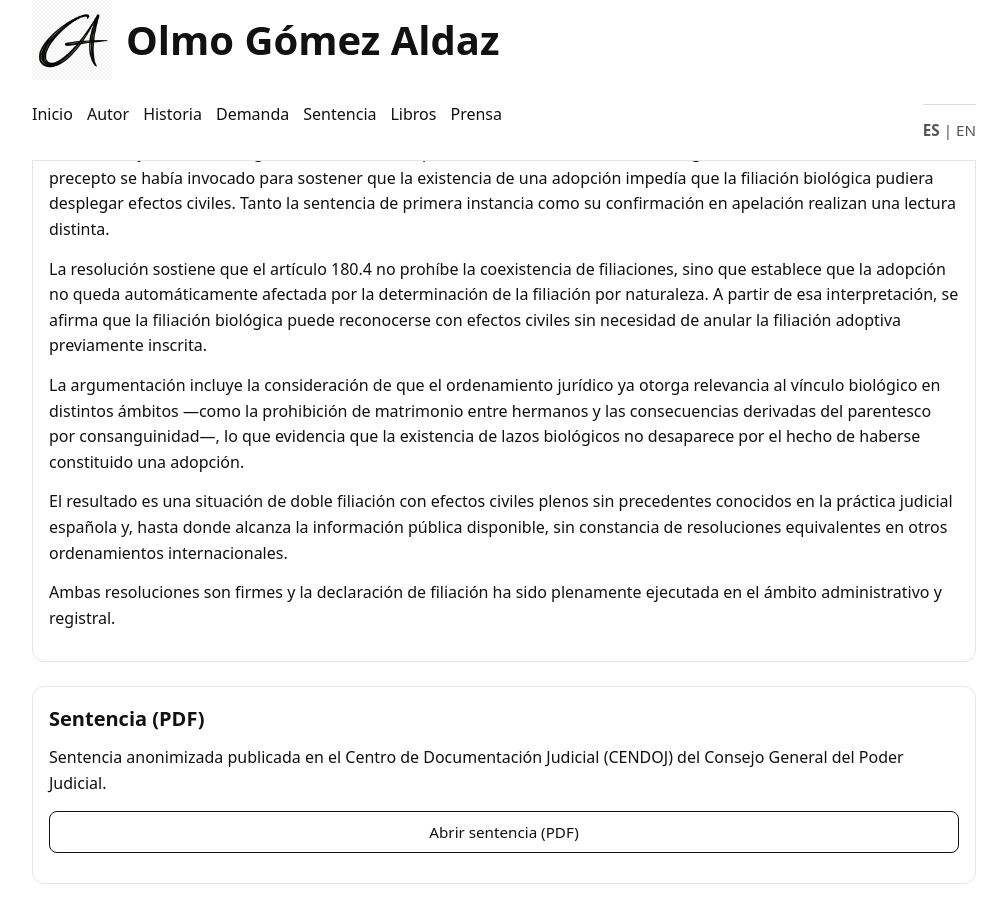
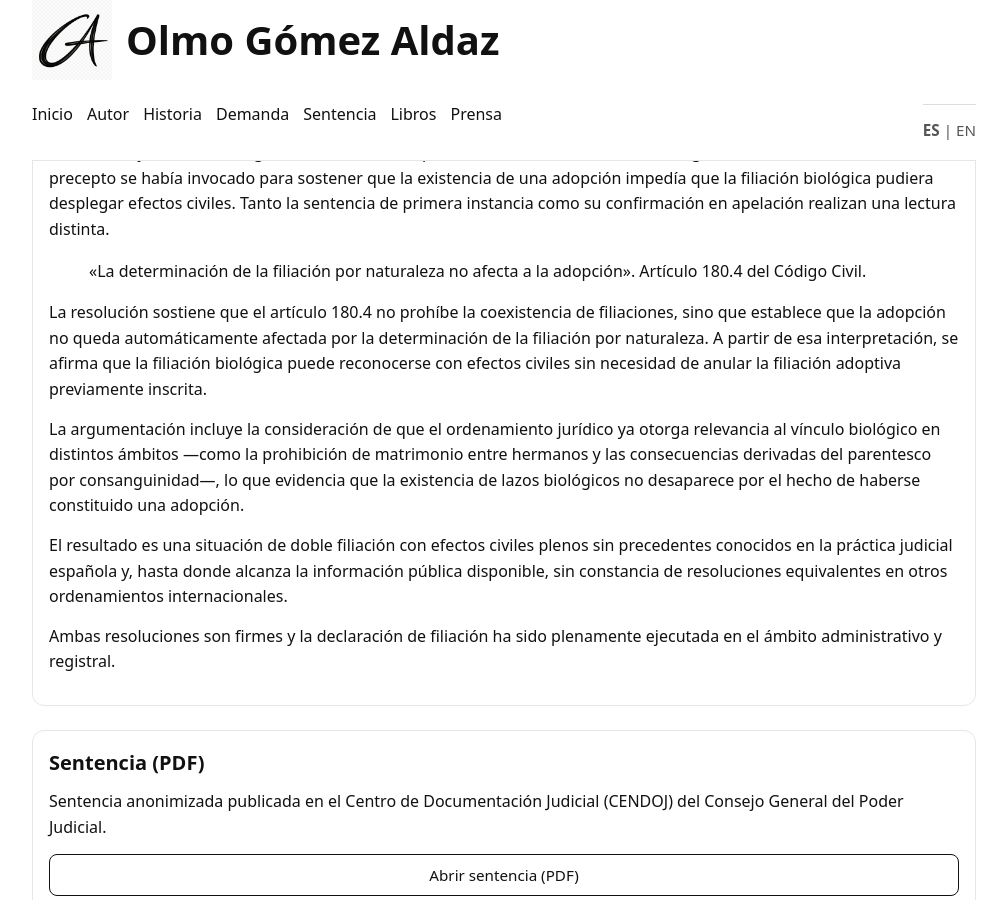
Before and after one commit to olmogaldaz/olmogaldaz.github.io, a Jekyll site: the page built from index2.html, in a window 1280 px wide and 900 px high, scrolled down 509 px. Shown: the whole window, without its empty margins (136-1143 px from the left). Built offline with Jekyll 4.4.1, drawn with Linux system fonts in a browser that asks for light colours.

Commit message:
Update index2.html

```diff
--- a/index2.html
+++ b/index2.html
@@ -45,6 +45,10 @@ description: Sentencia judicial firme que reconoce la filiación biológica y es
         Tanto la sentencia de primera instancia como su confirmación en apelación realizan una lectura distinta.
       </p>
 
+      <blockquote class="legal">
+        «La determinación de la filiación por naturaleza no afecta a la adopción». Artículo 180.4 del Código Civil.
+      </blockquote>
+
       <p>
         La resolución sostiene que el artículo 180.4 no prohíbe la coexistencia de filiaciones, sino que establece que la adopción no queda
         automáticamente afectada por la determinación de la filiación por naturaleza. A partir de esa interpretación, se afirma que la filiación
```
